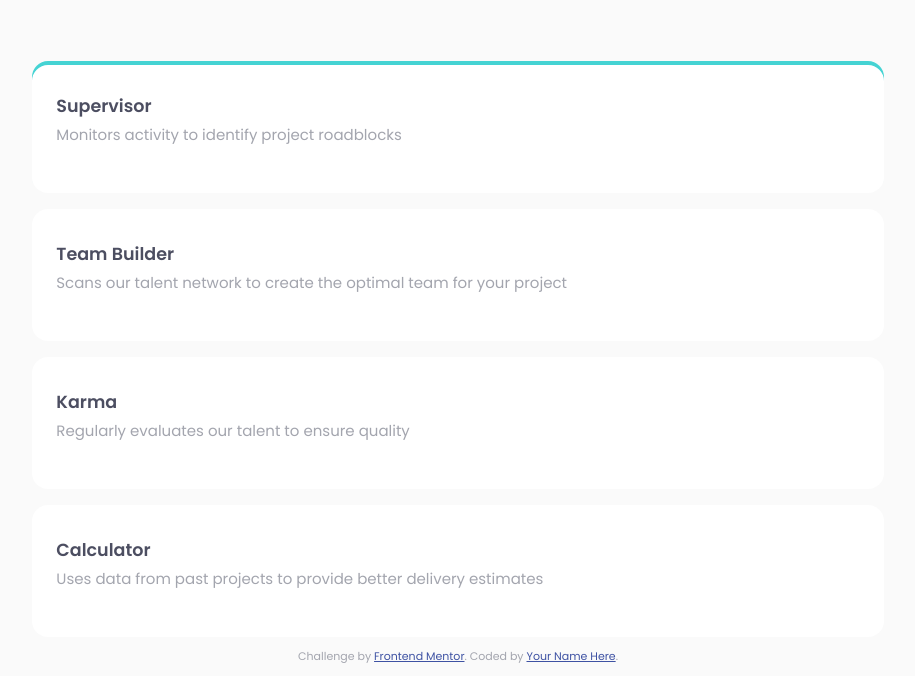
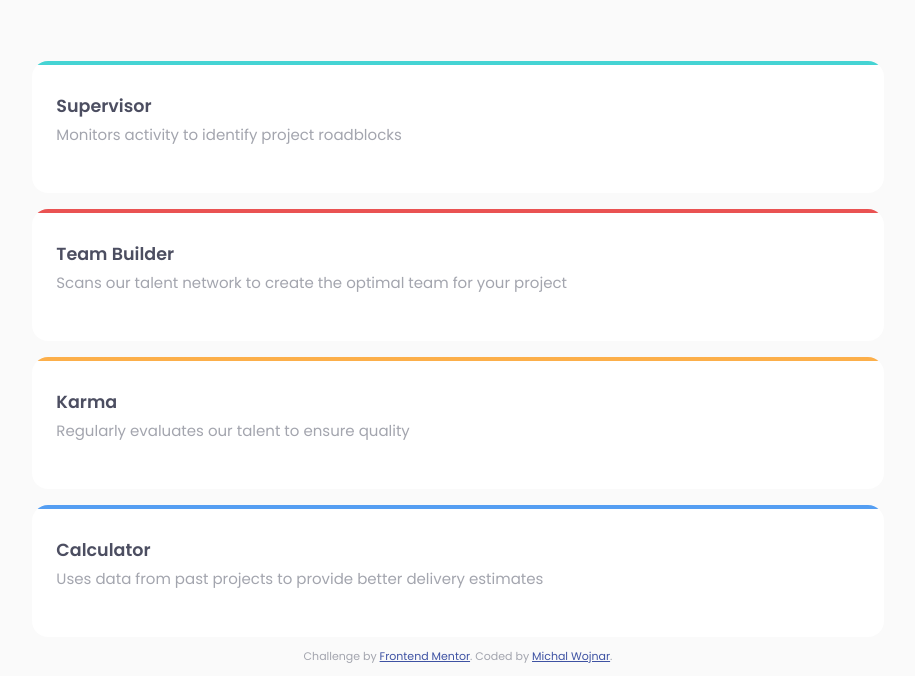
Before and after one commit to mwojnar96/four-card-deature-section-master, a plain HTML site: page index.html in a window 1280 px wide. Shown: the part 195-871 px from the top of the page, without its empty margins (182-1097 px from the left). Drawn offline with Linux system fonts and the light colour scheme.

Commit message:
#2. Updated card desing, addet top color bar

```diff
--- a/index.html
+++ b/index.html
@@ -35,19 +35,19 @@
           Monitors activity to identify project roadblocks
         </p>
       </section>
-      <section class="card card-background">
+      <section class="card card-background red-top-bar">
         <h3 class="text-highlight">Team Builder</h3>
         <p>
           Scans our talent network to create the optimal team for your project
         </p>
       </section>
-      <section class="card card-background">
+      <section class="card card-background orange-top-bar">
         <h3 class="text-highlight">Karma</h3>
         <p>
           Regularly evaluates our talent to ensure quality
         </p>
       </section>
-      <section class="card card-background">
+      <section class="card card-background blue-top-bar">
         <h3 class="text-highlight">Calculator</h3>
         <p>
           Uses data from past projects to provide better delivery estimates
@@ -58,7 +58,7 @@
   <footer>
     <p class="attribution">
       Challenge by <a href="https://www.frontendmentor.io?ref=challenge" target="_blank">Frontend Mentor</a>.
-      Coded by <a href="#">Your Name Here</a>.
+      Coded by <a href="#">Michal Wojnar</a>.
     </p>
   </footer>
 </body>
--- a/style.css
+++ b/style.css
@@ -59,13 +59,41 @@ h3 {
 }
 
 .cyan-top-bar {
-  box-shadow: inset 0px 4px hsl(180, 62%, 55%);
+  background:
+  linear-gradient(
+    0deg,
+    white 97%,
+    hsl(180, 62%, 55%) 3%
+  );
+}
+
+.red-top-bar {
+  background:
+  linear-gradient(
+    0deg,
+    white 97%,
+    hsl(0, 78%, 62%) 3%
+  );
+}
+
+.orange-top-bar {
+  background:
+  linear-gradient(
+    0deg,
+    white 97%,
+    hsl(34, 97%, 64%) 3%
+  );
+}
+
+.blue-top-bar {
+  background:
+  linear-gradient(
+    0deg,
+    white 97%,
+    hsl(212, 86%, 64%) 3%
+  );
 }
 
 .card p {
   margin-top: 0.25rem;
 }
-
-.card-background {
-  background-color: white;
-}
```
